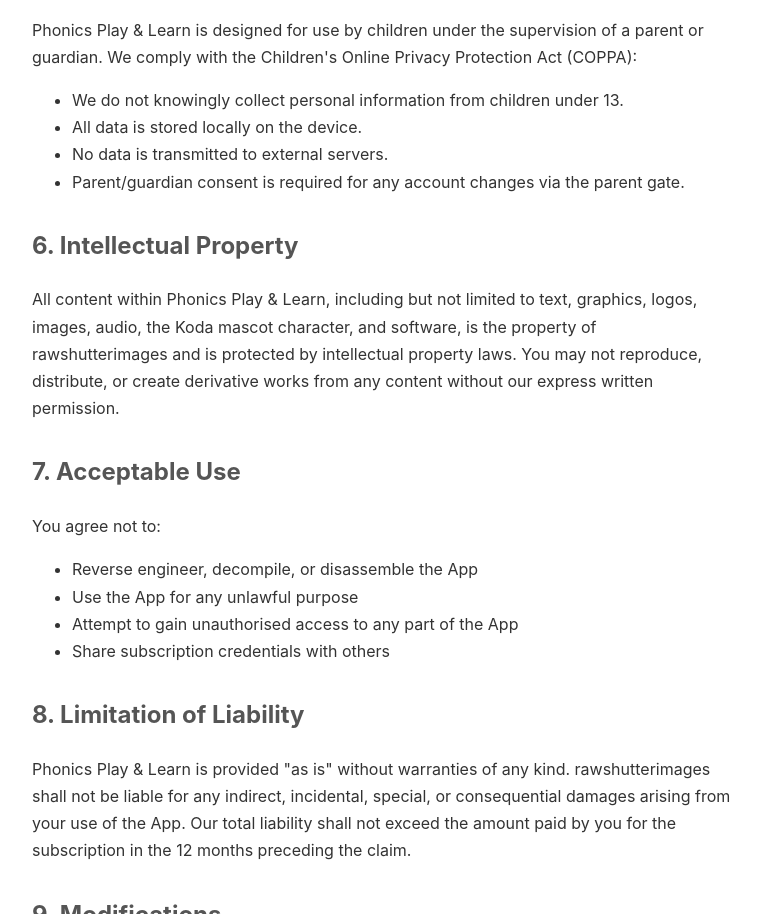
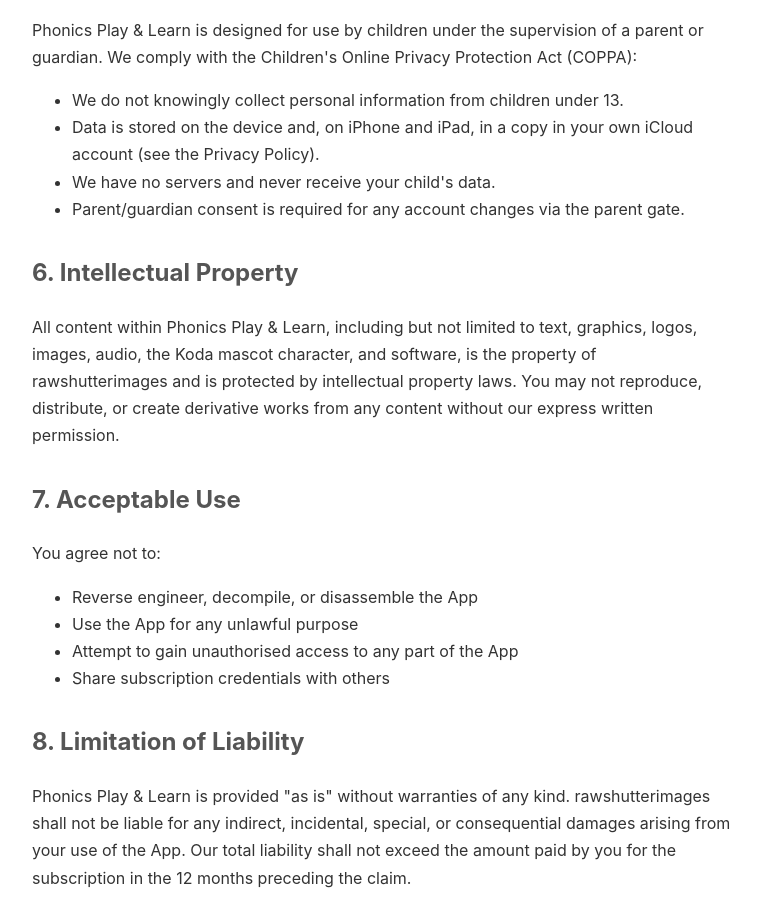
Before and after one commit to phillipmakusha-ops/phonicsplay-legal, a plain HTML site: page terms.html in a window 1280 px wide. Shown: the part 1210-2124 px from the top of the page, without its empty margins (258-1018 px from the left). Drawn offline with Linux system fonts and the light colour scheme.

Commit message:
Terms: storage bullets match the privacy policy (iCloud copy)
'All data is stored locally' and 'no data is transmitted' stopped being
true with the automatic iCloud copy in app 2.2.4.

Co-Authored-By: Claude Opus 5.5 <noreply@anthropic.com>

```diff
--- a/terms.html
+++ b/terms.html
@@ -39,8 +39,8 @@
     <p>Phonics Play & Learn is designed for use by children under the supervision of a parent or guardian. We comply with the Children's Online Privacy Protection Act (COPPA):</p>
     <ul>
         <li>We do not knowingly collect personal information from children under 13.</li>
-        <li>All data is stored locally on the device.</li>
-        <li>No data is transmitted to external servers.</li>
+        <li>Data is stored on the device and, on iPhone and iPad, in a copy in your own iCloud account (see the Privacy Policy).</li>
+        <li>We have no servers and never receive your child's data.</li>
         <li>Parent/guardian consent is required for any account changes via the parent gate.</li>
     </ul>
 
```
